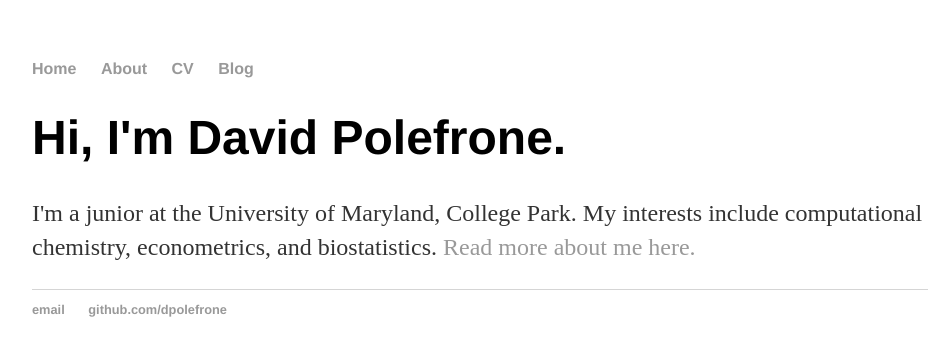
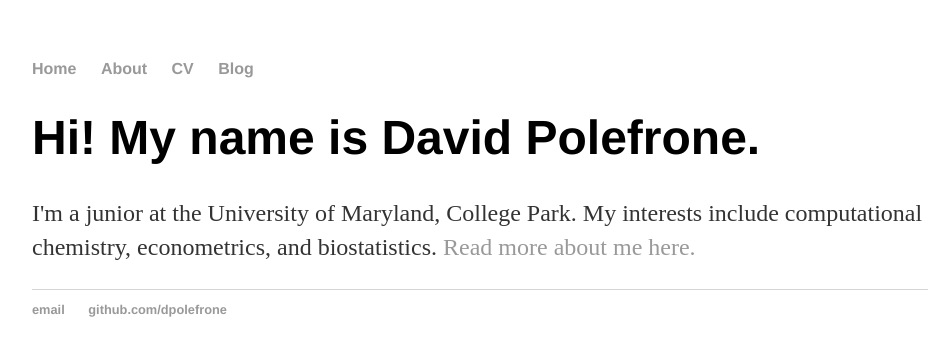
Before and after one commit to dpolefrone/dpolefrone.github.io, a Jekyll site: the page built from index.html, in a window 1280 px wide. Shown: the top 356 px of the page, without its empty margins (160-1111 px from the left). Built offline with Jekyll 4.4.1, drawn with Linux system fonts in a browser that asks for light colours.

Commit message:
Update index.html

```diff
--- a/index.html
+++ b/index.html
@@ -3,6 +3,6 @@ layout: default
 title: David Polefrone
 ---
 <div class="blurb">
-	<h1>Hi, I'm David Polefrone.</h1>
+	<h1>Hi! My name is David Polefrone.</h1>
 	<p>I'm a junior at the University of Maryland, College Park. My interests include computational chemistry, econometrics, and biostatistics. <a href="/about">Read more about me here.</a></p>
 </div><!-- /.blurb -->
```
